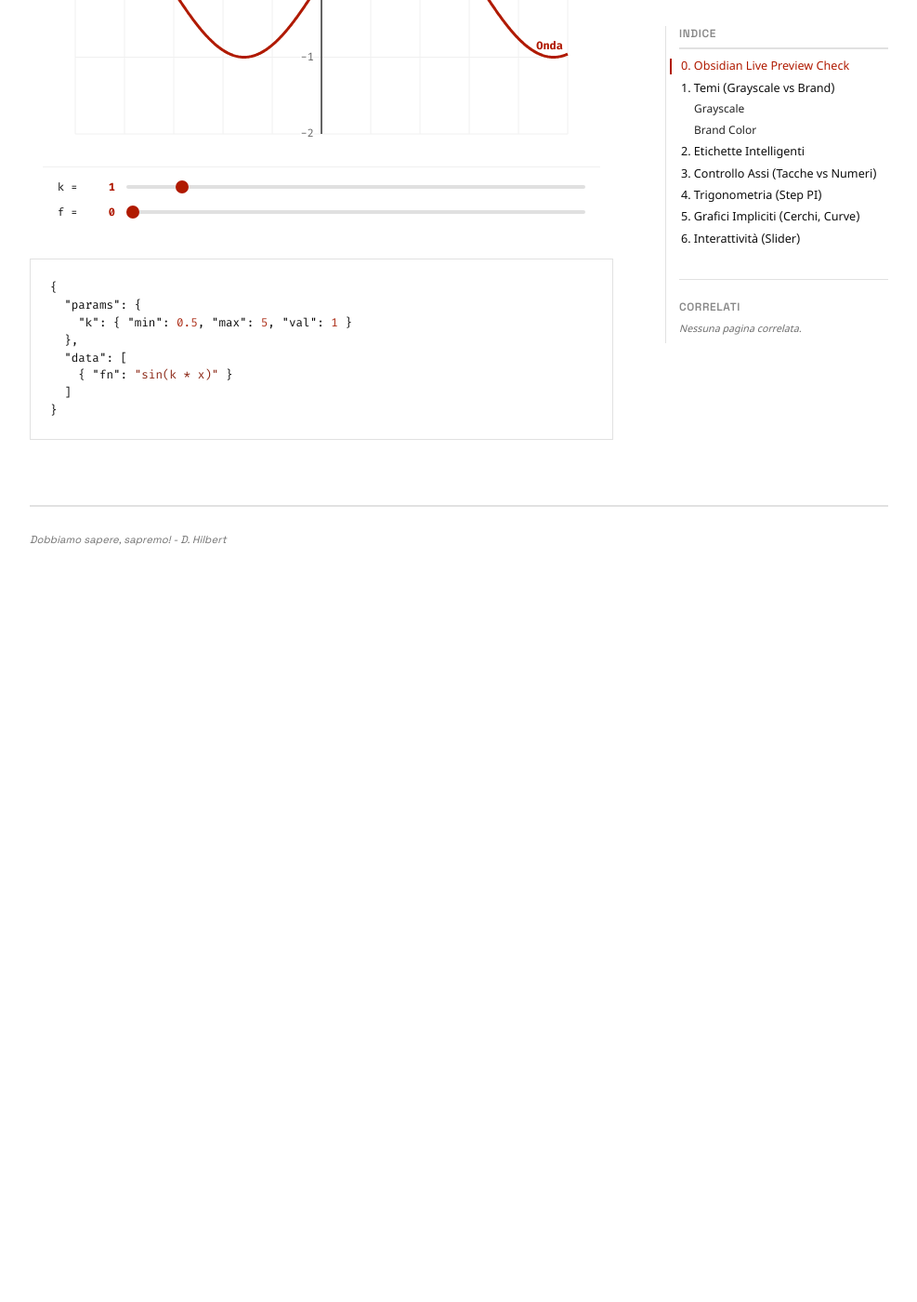
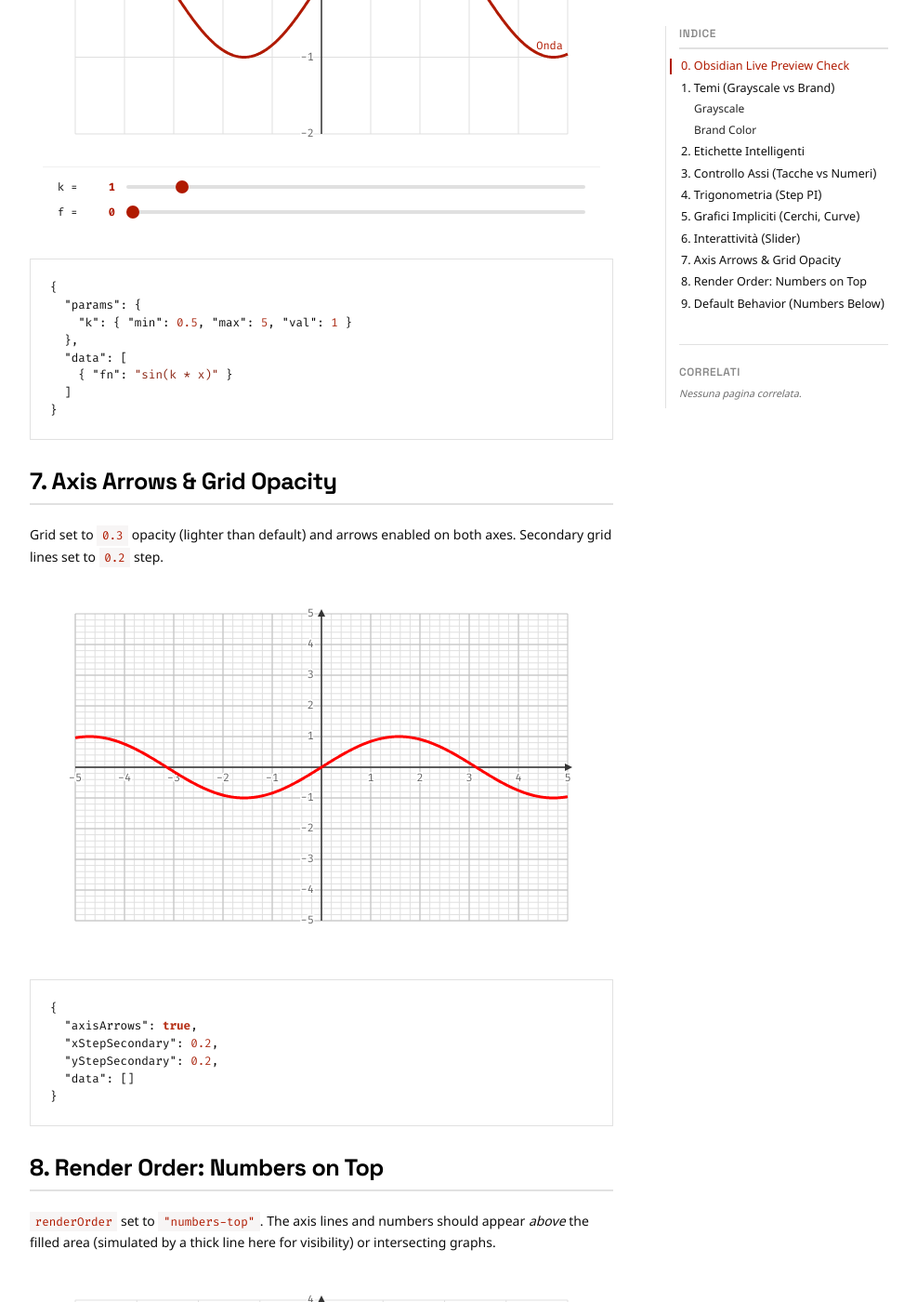
Before and after one commit to Bradwave/matephis, a Jekyll site: the page built from _notes/Public/test-plot.md, in a window 1280 px wide and 1400 px high, scrolled down 5330 px. Shown: the whole window at 93% size, without its empty margins (146-1133 px from the left). Built offline with Jekyll 4.4.1, drawn with Linux system fonts in a browser that asks for light colours; before the commit the page ends 5960 px from its top, so only the background shows below that; some of the changed text lies outside the part shown.

Commit message:
Adds new plot options (secondary grid, axes arrows, label weight).

````diff
--- a/_notes/Public/test-plot.md
+++ b/_notes/Public/test-plot.md
@@ -78,6 +78,7 @@ Il sistema posiziona automaticamente le etichette. Puoi forzare la posizione con
 {
   "xlim": [-5, 5],
   "ylim": [-2, 10],
+  "gridOpacity": 0.8,
   "data": [
     { "fn": "x^2", "label": "Auto (Fine)", "color": "blue" },
     { "fn": "2*x", "label": "Forzata su [2,4]", "labelAt": [2, 4], "color": "red" },
@@ -186,3 +187,60 @@ Definisci parametri in `params` per creare slider.
   ]
 }
 ```
+## 7. Axis Arrows & Grid Opacity
+
+Grid set to `0.3` opacity (lighter than default) and arrows enabled on both axes. Secondary grid lines set to `0.2` step.
+
+```matephis
+{
+  "xlim": [-5, 5],
+  "ylim": [-5, 5],
+  "gridOpacity": 1,
+  "axisArrows": true,
+  "xStepSecondary": 0.2,
+  "yStepSecondary": 0.2,
+  "data": [
+    { "fn": "sin(x)", "color": "red", "width": 3 }
+  ]
+}
+```
+
+```json
+{
+  "axisArrows": true,
+  "xStepSecondary": 0.2,
+  "yStepSecondary": 0.2,
+  "data": []
+}
+```
+
+## 8. Render Order: Numbers on Top
+
+`renderOrder` set to `"numbers-top"`. The axis lines and numbers should appear *above* the filled area (simulated by a thick line here for visibility) or intersecting graphs.
+
+```matephis
+{
+  "xlim": [-4, 4],
+  "ylim": [-4, 4],
+  "renderOrder": "numbers-top",
+  "axisArrows": true,
+  "data": [
+    { "fn": "-0.3", "color": "blue", "width": 15, "label": "Thick Line Behind Axis" }
+  ]
+}
+```
+
+## 9. Default Behavior (Numbers Below)
+
+Standard rendering. The thick line should cover the axis numbers.
+
+```matephis
+{
+  "xlim": [-4, 4],
+  "ylim": [-4, 4],
+  "axisArrows": false,
+  "data": [
+    { "fn": "-0.3", "color": "green", "width": 15, "label": "Thick Line Covers Axis" }
+  ]
+}
+```
--- a/assets/js/matephis-plot.js
+++ b/assets/js/matephis-plot.js
@@ -102,24 +102,28 @@ class MatephisPlot {
 
         // Groups
         this.bgGroup = document.createElementNS(ns, "g");
+        this.secondaryGridGroup = document.createElementNS(ns, "g");
         this.gridGroup = document.createElementNS(ns, "g");
+        this.axesGroup = document.createElementNS(ns, "g"); // Axes Lines & Ticks (Always below data)
+        this.numbersGroup = document.createElementNS(ns, "g"); // Numbers (Configurable)
         this.dataGroup = document.createElementNS(ns, "g");
-        this.axesGroup = document.createElementNS(ns, "g");
         this.labelGroup = document.createElementNS(ns, "g");
         this.legendGroup = document.createElementNS(ns, "g");
 
         // Layer Order
-        // Default: Numbers/Axes BELOW Data
-        // Option: Numbers/Axes ON TOP of Data (renderOrder: "numbers-top")
+        // 1. Backgrounds
         this.svg.appendChild(this.bgGroup);
+        this.svg.appendChild(this.secondaryGridGroup);
         this.svg.appendChild(this.gridGroup);
+        this.svg.appendChild(this.axesGroup); // Grid & Notches/Axes always below plots
 
+        // 2. Data vs Numbers
         if (this.config.renderOrder === 'numbers-top') {
             this.svg.appendChild(this.dataGroup);
-            this.svg.appendChild(this.axesGroup);
+            this.svg.appendChild(this.numbersGroup);
         } else {
-            // Default: Numbers Below
-            this.svg.appendChild(this.axesGroup);
+            // Default: Numbers Below Data
+            this.svg.appendChild(this.numbersGroup);
             this.svg.appendChild(this.dataGroup);
         }
 
@@ -205,9 +209,18 @@ class MatephisPlot {
         this.gridGroup.innerHTML = "";
         this.dataGroup.innerHTML = "";
         this.axesGroup.innerHTML = "";
+        this.numbersGroup.innerHTML = "";
         this.labelGroup.innerHTML = "";
         this.legendGroup.innerHTML = "";
         this.bgGroup.innerHTML = "";
+
+        // Grid Opacity
+        if (this.config.gridOpacity !== undefined) {
+            this.gridGroup.setAttribute("opacity", this.config.gridOpacity);
+        } else {
+            // Default: slightly transparent dark grey
+            this.gridGroup.setAttribute("opacity", 0.5);
+        }
 
         // Bounds
         let xMin = this.config.xlim ? this.config.xlim[0] : -10;
@@ -242,7 +255,7 @@ class MatephisPlot {
         this.bgGroup.appendChild(rect);
 
         // --- 2. Grid/Axes ---
-        const gridColor = "#f0f0f0";
+        const gridColor = "#c0c0c0"; // Darker Grey
         const axisColor = "#333";
 
         // Step Parsers
@@ -291,6 +304,34 @@ class MatephisPlot {
         const xStep = xStepObj.val;
         const yStep = yStepObj.val;
 
+        // --- Secondary Grid ---
+        this.secondaryGridGroup.innerHTML = "";
+        // Default opacity is half of the main grid opacity (0.25 if main is 0.5)
+        const mainOpacity = (this.config.gridOpacity !== undefined) ? this.config.gridOpacity : 0.5;
+        this.secondaryGridGroup.setAttribute("opacity", (this.config.secondaryGridOpacity !== undefined) ? this.config.secondaryGridOpacity : mainOpacity * 0.5);
+
+        if (this.config.xStepSecondary) {
+            const sxStepObj = parseStep(this.config.xStepSecondary, xStep / 5);
+            const sxStep = sxStepObj.val;
+            const startSX = Math.ceil(xMin / sxStep) * sxStep;
+            for (let x = startSX; x <= xMax + 1e-9; x += sxStep) {
+                const px = mapX(x);
+                if (px < this.padding || px > this.width - this.padding) continue;
+                this.line(px, this.padding, px, this.height - this.padding, gridColor, 1, "", this.secondaryGridGroup);
+            }
+        }
+
+        if (this.config.yStepSecondary) {
+            const syStepObj = parseStep(this.config.yStepSecondary, yStep / 5);
+            const syStep = syStepObj.val;
+            const startSY = Math.ceil(yMin / syStep) * syStep;
+            for (let y = startSY; y <= yMax + 1e-9; y += syStep) {
+                const py = mapY(y);
+                if (py < this.padding || py > this.height - this.padding) continue;
+                this.line(this.padding, py, this.width - this.padding, py, gridColor, 1, "", this.secondaryGridGroup);
+            }
+        }
+
         // X Lines
         const startX = Math.ceil(xMin / xStep) * xStep;
         for (let x = startX; x <= xMax + 1e-9; x += xStep) {
@@ -302,13 +343,13 @@ class MatephisPlot {
 
             // X Axis Items (Ticks/Numbers)
             if (Math.abs(x) > 1e-9) {
-                // Ticks (Default False)
+                // Ticks (Default False) -- To AxesGroup
                 if (this.config.showXTicks === true) {
                     this.line(px, mapY(0), px, mapY(0) + 5, axisColor, 1, "", this.axesGroup);
                 }
-                // Numbers
+                // Numbers -- To NumbersGroup
                 if (this.config.showXNumbers !== false) {
-                    this.text(px, mapY(0) + 15, formatTick(x, xStepObj.isPi), "middle", "top", "#666");
+                    this.text(px, mapY(0) + 15, formatTick(x, xStepObj.isPi), "middle", "top", "#666", "normal", this.numbersGroup);
                 }
             }
         }
@@ -323,20 +364,82 @@ class MatephisPlot {
 
             // Y Axis Items
             if (Math.abs(y) > 1e-9) {
-                // Ticks (Default False)
+                // Ticks (Default False) -- To AxesGroup
                 if (this.config.showYTicks === true) {
                     this.line(mapX(0) - 5, py, mapX(0), py, axisColor, 1, "", this.axesGroup);
                 }
-                // Numbers
+                // Numbers -- To NumbersGroup
                 if (this.config.showYNumbers !== false) {
-                    this.text(mapX(0) - 8, py, formatTick(y, yStepObj.isPi), "end", "middle", "#666");
+                    this.text(mapX(0) - 8, py, formatTick(y, yStepObj.isPi), "end", "middle", "#666", "normal", this.numbersGroup);
                 }
             }
         }
-        // Main Axes
+        // Main Axes - To AxesGroup
         const x0 = mapX(0), y0 = mapY(0);
         if (x0 >= this.padding && x0 <= this.width - this.padding) this.line(x0, this.padding, x0, this.height - this.padding, axisColor, 1.5, "", this.axesGroup);
         if (y0 >= this.padding && y0 <= this.height - this.padding) this.line(this.padding, y0, this.width - this.padding, y0, axisColor, 1.5, "", this.axesGroup);
+
+        // Arrows - To AxesGroup (part of axes)
+        if (this.config.axisArrows) {
+             const defs = document.createElementNS(ns, "defs");
+             const markerW = 10, markerH = 10;
+             const arrowPath = `M 0 0 L 10 5 L 0 10 z`; // Basic triangle
+
+             // X Arrow Marker
+             const mkX = document.createElementNS(ns, "marker");
+             mkX.setAttribute("id", "arrowX");
+             mkX.setAttribute("viewBox", "0 0 10 10");
+             mkX.setAttribute("refX", "0");
+             mkX.setAttribute("refY", "5");
+             mkX.setAttribute("markerWidth", 6);
+             mkX.setAttribute("markerHeight", 6);
+             mkX.setAttribute("orient", "auto");
+             const pX = document.createElementNS(ns, "path");
+             pX.setAttribute("d", arrowPath);
+             pX.setAttribute("fill", axisColor);
+             mkX.appendChild(pX);
+
+             // Y Arrow Marker
+             const mkY = document.createElementNS(ns, "marker");
+             mkY.setAttribute("id", "arrowY");
+             mkY.setAttribute("viewBox", "0 0 10 10");
+             mkY.setAttribute("refX", "0");
+             mkY.setAttribute("refY", "5");
+             mkY.setAttribute("markerWidth", 6);
+             mkY.setAttribute("markerHeight", 6);
+             mkY.setAttribute("orient", "auto");
+             const pY = document.createElementNS(ns, "path");
+             pY.setAttribute("d", arrowPath);
+             pY.setAttribute("fill", axisColor);
+             mkY.appendChild(pY);
+
+             defs.appendChild(mkX);
+             defs.appendChild(mkY);
+             this.axesGroup.appendChild(defs);
+
+             // Draw Arrows Manually (Markers can be tricky with scaling)
+             // X Arrow (Positive)
+             if (y0 >= this.padding && y0 <= this.height - this.padding) {
+                 const axX = this.width - this.padding + 5;
+                 const axY = y0;
+                 const arrowXPoly = document.createElementNS(ns, "polygon");
+                 // Tip at axX, base back 8px, width 6px
+                 arrowXPoly.setAttribute("points", `${axX},${axY} ${axX-8},${axY-4} ${axX-8},${axY+4}`);
+                 arrowXPoly.setAttribute("fill", axisColor);
+                 this.axesGroup.appendChild(arrowXPoly);
+             }
+
+             // Y Arrow (Positive)
+             if (x0 >= this.padding && x0 <= this.width - this.padding) {
+                 const ayX = x0;
+                 const ayY = this.padding - 5;
+                 const arrowYPoly = document.createElementNS(ns, "polygon");
+                 // Tip at ayY, base down 8px, width 6px
+                 arrowYPoly.setAttribute("points", `${ayX},${ayY} ${ayX-4},${ayY+8} ${ayX+4},${ayY+8}`);
+                 arrowYPoly.setAttribute("fill", axisColor);
+                 this.axesGroup.appendChild(arrowYPoly);
+             }
+        }
 
         // Axis Labels
         if (this.config.axisLabels) {
@@ -483,7 +586,8 @@ class MatephisPlot {
                 const lx = Math.max(10, Math.min(this.width - 10, labelPos.x + dx));
                 const ly = Math.max(10, Math.min(this.height - 10, labelPos.y + dy));
 
-                this.text(lx, ly, item.label, anchor, "bottom", color, "bold", this.labelGroup);
+                const labelWeight = this.config.labelWeight || "normal";
+                this.text(lx, ly, item.label, anchor, "bottom", color, labelWeight, this.labelGroup);
             }
         });
 
@@ -498,6 +602,7 @@ class MatephisPlot {
         const y = this.padding + 10;
         const w = 120; // Approx fixed width for now
         const h = items.length * 20 + 10;
+        const labelWeight = this.config.labelWeight || "normal";
 
         // bg
         const rect = document.createElementNS("http://www.w3.org/2000/svg", "rect");
@@ -539,10 +644,10 @@ class MatephisPlot {
                     // Simpler fallback for now: just try innerHTML or text fallback if complicated
                     // Actually, standard mathjax output relies on defs. We might break it if we don't copy defs.
                     // Let's stick to text fallback for reliability in this fast iter.
-                    this.text(lx + 25, ly, item.label, "start", "middle", "#333", "normal", this.legendGroup);
+                    this.text(lx + 25, ly, item.label, "start", "middle", "#333", labelWeight, this.legendGroup);
                 }
             } else {
-                this.text(lx + 20, ly, item.label, "start", "middle", "#333", "normal", this.legendGroup);
+                this.text(lx + 20, ly, item.label, "start", "middle", "#333", labelWeight, this.legendGroup);
             }
         });
     }
````
